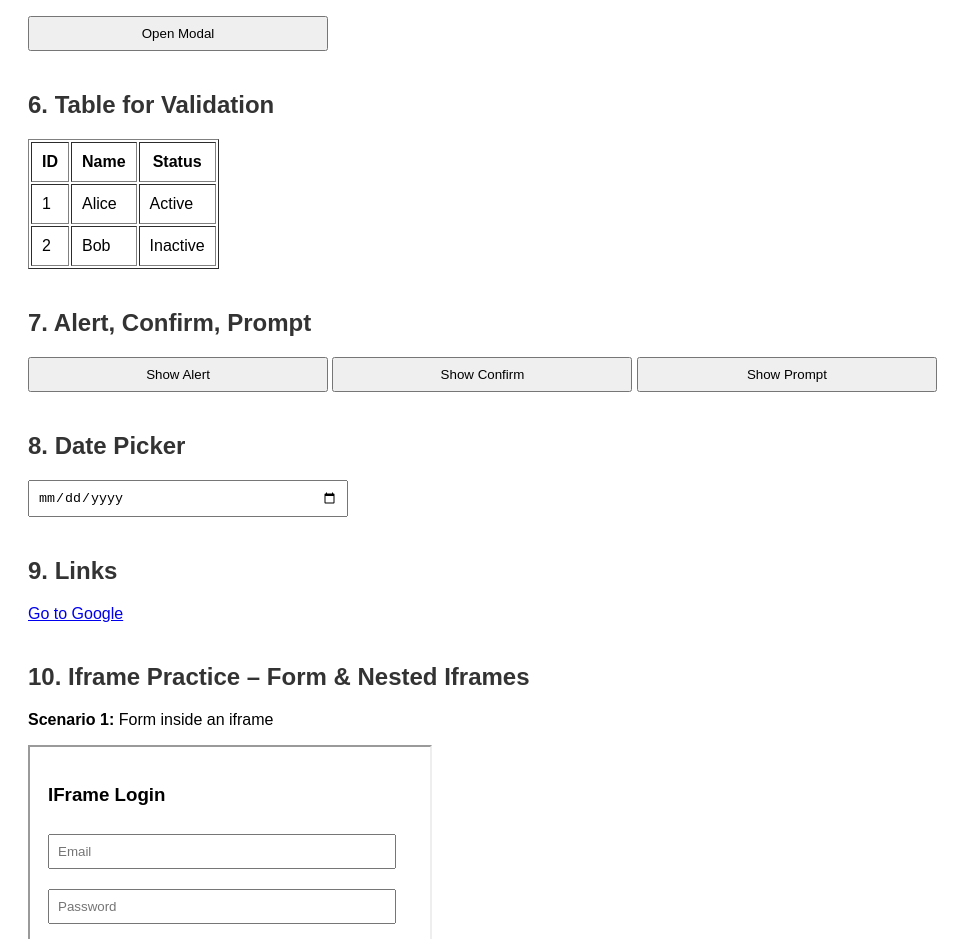
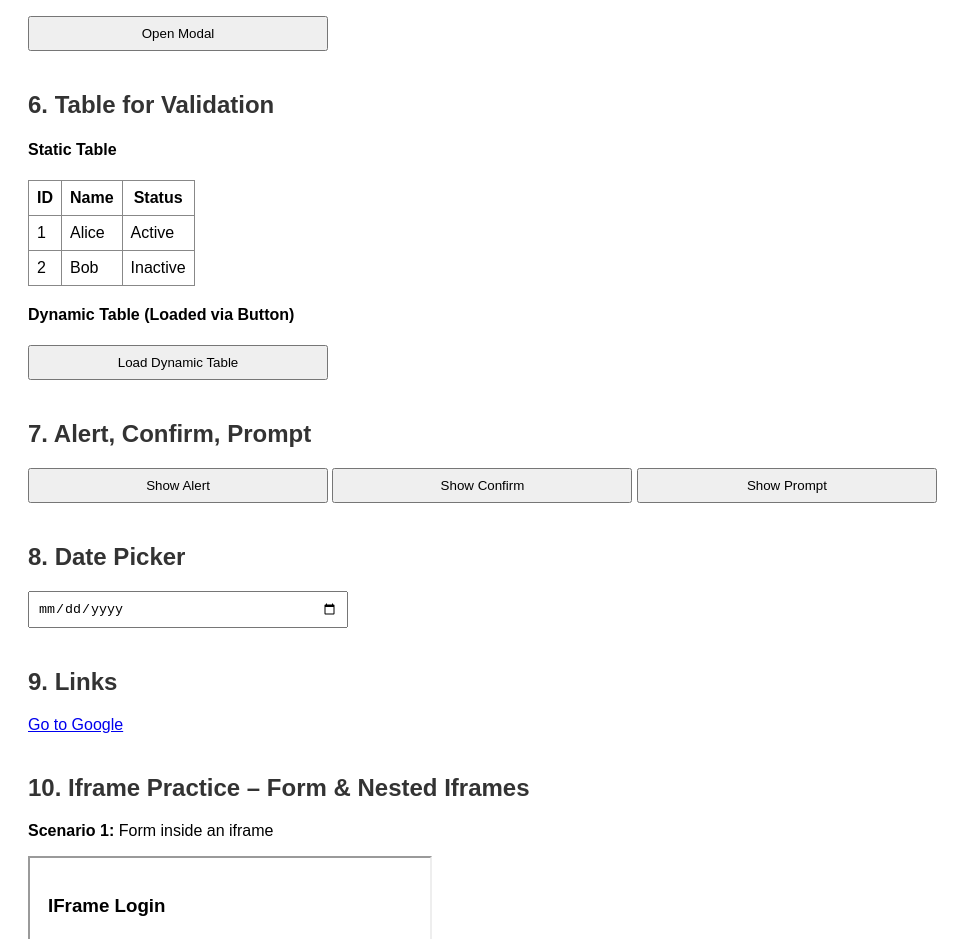
Before and after one commit to Ganneesh/Playwright_Framework, a website: page index.html in a window 1280 px wide. Shown: the part 960-1899 px from the top of the page, without its empty margins (0-972 px from the left). Drawn offline with Linux system fonts and the light colour scheme.

Commit message:
Added static and dynamic table as well

```diff
--- a/index.html
+++ b/index.html
@@ -14,6 +14,8 @@
     #drop-zone { width: 200px; height: 100px; border: 2px dashed #aaa; display: flex; align-items: center; justify-content: center; }
     #drag-box { width: 100px; height: 50px; background-color: #4CAF50; color: white; text-align: center; line-height: 50px; cursor: move; }
     #hover-box { width: 200px; height: 50px; background-color: #eee; text-align: center; line-height: 50px; }
+    table { border-collapse: collapse; margin-top: 10px; }
+    table, th, td { border: 1px solid #888; padding: 8px; }
   </style>
 </head>
 <body>
@@ -69,7 +71,9 @@
 
   <div class="section">
     <h2>6. Table for Validation</h2>
-    <table border="1" cellpadding="10">
+
+    <h4>Static Table</h4>
+    <table>
       <thead>
         <tr><th>ID</th><th>Name</th><th>Status</th></tr>
       </thead>
@@ -78,6 +82,10 @@
         <tr><td>2</td><td>Bob</td><td>Inactive</td></tr>
       </tbody>
     </table>
+
+    <h4 style="margin-top: 20px;">Dynamic Table (Loaded via Button)</h4>
+    <button onclick="renderDynamicTable()">Load Dynamic Table</button>
+    <div id="dynamic-table-container"></div>
   </div>
 
   <div class="section">
@@ -219,6 +227,22 @@
       ev.target.appendChild(document.getElementById(data));
     }
 
+    function renderDynamicTable() {
+      const data = [
+        { id: 101, name: 'Charlie', status: 'Active' },
+        { id: 102, name: 'Dana', status: 'Inactive' },
+        { id: 103, name: 'Eve', status: 'Pending' }
+      ];
+
+      let tableHTML = '<table><thead><tr><th>ID</th><th>Name</th><th>Status</th></tr></thead><tbody>';
+      data.forEach(row => {
+        tableHTML += `<tr><td>${row.id}</td><td>${row.name}</td><td>${row.status}</td></tr>`;
+      });
+      tableHTML += '</tbody></table>';
+
+      document.getElementById('dynamic-table-container').innerHTML = tableHTML;
+    }
+
     // Back/Forward SPA Simulation
     const pages = {
       home: "<h3>Welcome to Home Page</h3><p>This is a simulated single-page application. Try Back/Forward/Refresh.</p>",
```
